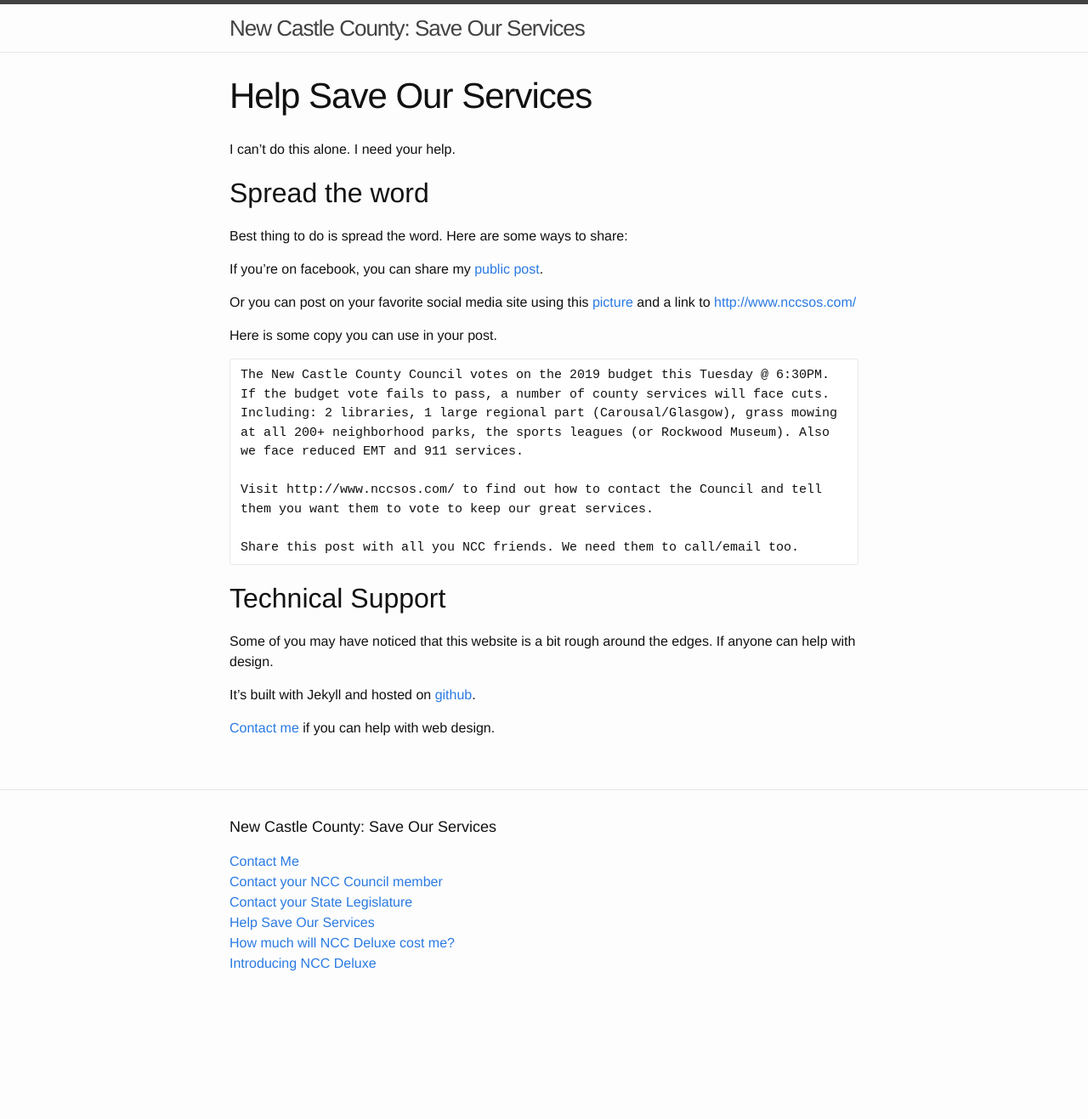
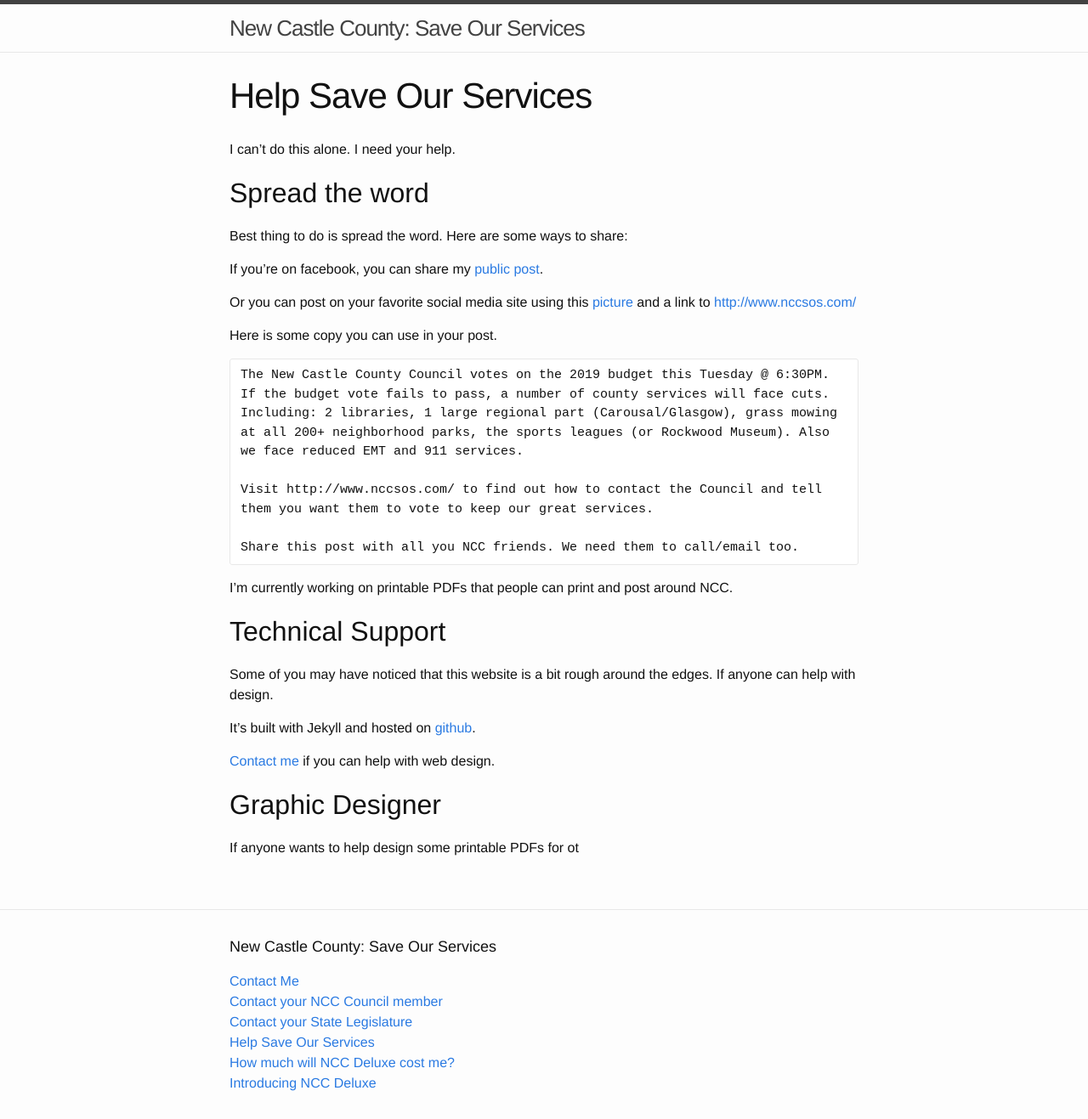
Before and after one commit to wstabosz/nccsos, a Jekyll site: the page built from help-save-our-services.markdown, in a window 1280 px wide. Shown: the whole page at 85% size. Built offline with Jekyll 4.4.1, drawn with Linux system fonts in a browser that asks for light colours; before the commit the page ends 1176 px from its top, so only the background shows below that.

Commit message:
Updated Help Save Our Services

````diff
--- a/help-save-our-services.markdown
+++ b/help-save-our-services.markdown
@@ -21,6 +21,8 @@ Visit http://www.nccsos.com/ to find out how to contact the Council and tell the
 Share this post with all you NCC friends. We need them to call/email too.
 ```
 
+I'm currently working on printable PDFs that people can print and post around NCC.
+
 ## Technical Support
 
 Some of you may have noticed that this website is a bit rough around the edges. If anyone can help with design.
@@ -28,3 +30,7 @@ Some of you may have noticed that this website is a bit rough around the edges.
 It's built with Jekyll and hosted on [github](https://github.com/wstabosz/nccsos).
 
 [Contact me](/contact-me) if you can help with web design.
+
+## Graphic Designer
+
+If anyone wants to help design some printable PDFs for ot
````
